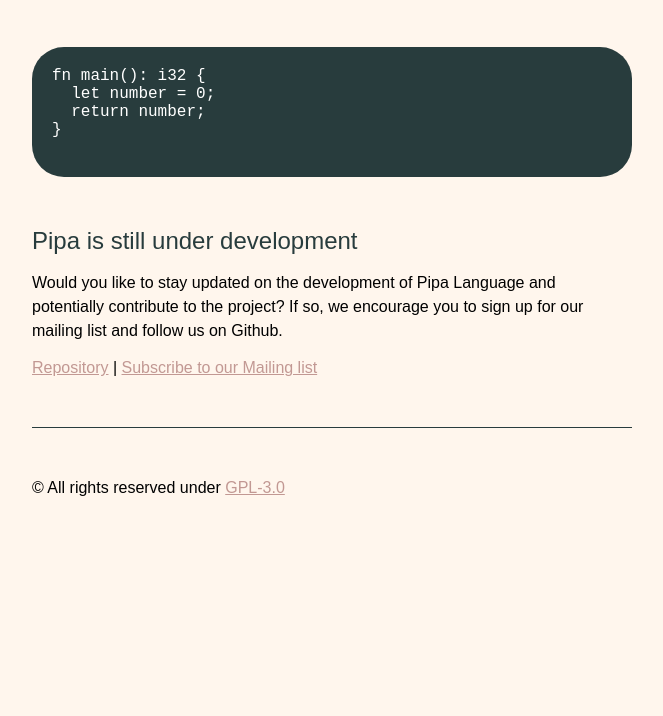
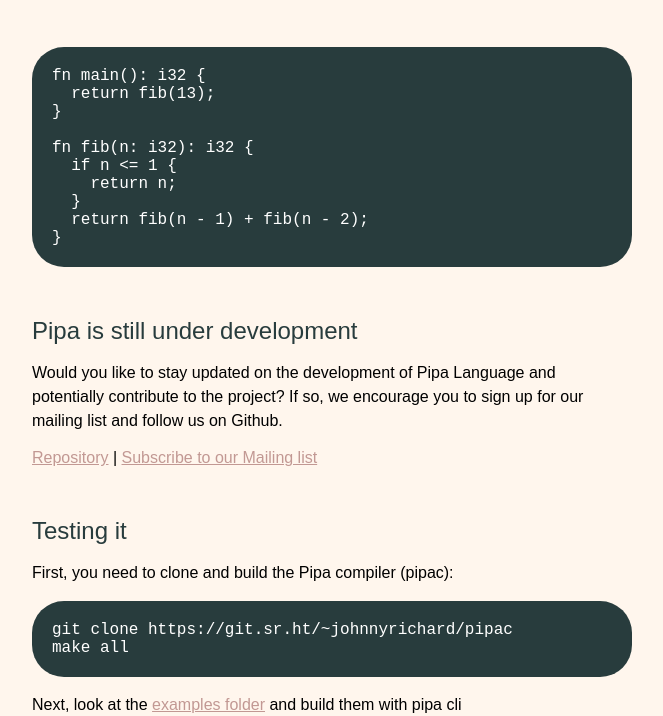
Before and after one commit to pipalang/pipalang.github.io, a plain HTML site: page index.html in a window 1280 px wide. Shown: the part 344-1060 px from the top of the page, without its empty margins (308-971 px from the left). Before the commit the page ends 891 px from the top, so only its background shows below. Drawn offline with Linux system fonts and the light colour scheme.

Commit message:
Add fibbonacci example

```diff
--- a/index.html
+++ b/index.html
@@ -22,12 +22,16 @@
         </header>
 
         <main>
-            <pre>
-fn main(): i32 {
-  let number = 0;
-  return number;
+            <pre>fn main(): i32 {
+  return fib(13);
 }
-            </pre>
+
+fn fib(n: i32): i32 {
+  if n &lt;= 1 {
+    return n;
+  }
+  return fib(n - 1) + fib(n - 2);
+}</pre>
 
 
             <article>
@@ -41,11 +45,21 @@
                     <a href="mailto:~johnnyrichard/pipalang-devel+subscribe@lists.sr.ht" target="_blank">Subscribe to our Mailing list</a>
                 </div>
 
-                <hr />
             </article>
+
+            <h2>Testing it</h2>
+
+            <p>First, you need to clone and build the Pipa compiler (pipac):</p>
+
+            <pre>git clone https://git.sr.ht/~johnnyrichard/pipac
+make all</pre>
+
+            <p>Next, look at the <a href="https://git.sr.ht/~johnnyrichard/pipac/tree/master/item/examples" target="_blank">examples folder</a> and build them with pipa cli</p>
+            <pre>./pipa examples/main.pipa</pre>
         </main>
 
         <footer>
+            <hr />
             © All rights reserved under <a href="https://www.gnu.org/licenses/gpl-3.0.en.html">GPL-3.0</a>
         </footer>
     </body>
```
